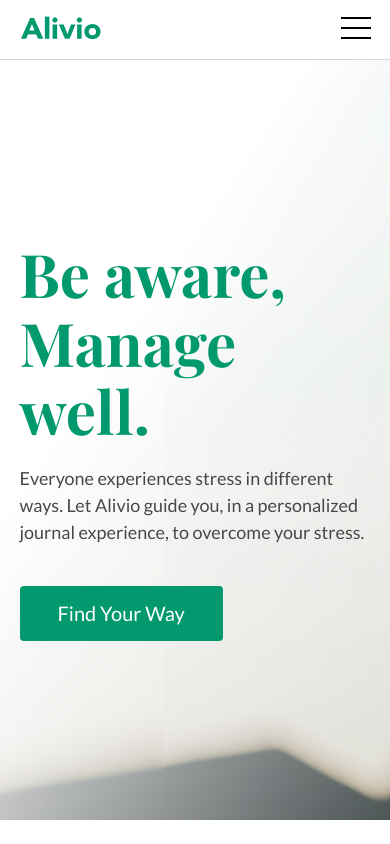
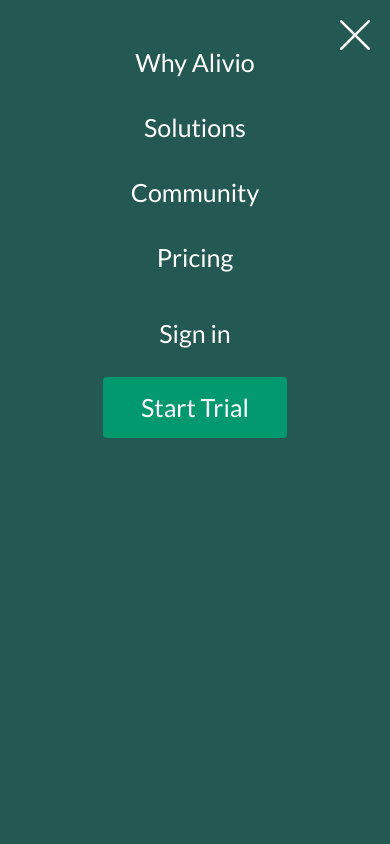
Before and after one commit to Nizrum/alivio, a plain HTML site: page index.html in a window 390 px wide. Both pictures are taken after a click on the button 355 px from the left and 29 px from the top of the page. Shown: the top 844 px of the page. Drawn offline with nearby package versions, Linux system fonts and the light colour scheme.

Commit message:
Сверстал мобильное меню
Сверстал мобильное меню.

```diff
--- a/index.html
+++ b/index.html
@@ -46,6 +46,42 @@
                         <line y1="21" x2="30" y2="21" stroke="black" stroke-width="2" />
                     </svg>
                 </button>
+                <div class="header__mobile-menu mobile-menu">
+                    <button class="mobile-menu__close-button">
+                        <svg width="18" height="18" viewBox="0 0 18 18" fill="none" xmlns="http://www.w3.org/2000/svg">
+                            <g clip-path="url(#clip0_239_502)">
+                                <path
+                                    d="M10.0551 9.00517L17.7709 1.28931C18.0687 1.0017 18.077 0.527154 17.7894 0.229355C17.5018 -0.0684448 17.0272 -0.0767024 16.7294 0.210907C16.7232 0.216924 16.7171 0.223074 16.711 0.229355L8.99508 7.94522L1.27921 0.229311C0.981408 -0.0582986 0.506861 -0.050041 0.219251 0.247758C-0.0613304 0.538267 -0.0613304 0.998802 0.219251 1.28931L7.93512 9.00517L0.219251 16.721C-0.0734093 17.0137 -0.0734093 17.4883 0.219251 17.781C0.511956 18.0736 0.986503 18.0736 1.27921 17.781L8.99508 10.0651L16.7109 17.781C17.0087 18.0686 17.4833 18.0603 17.7709 17.7625C18.0514 17.472 18.0514 17.0115 17.7709 16.721L10.0551 9.00517Z"
+                                    fill="#ffffff" />
+                            </g>
+                            <defs>
+                                <clipPath id="clip0_239_502">
+                                    <rect width="18" height="18" fill="white" />
+                                </clipPath>
+                            </defs>
+                        </svg>
+                    </button>
+                    <nav class="mobile-menu__menu">
+                        <ul class="mobile-menu__links">
+                            <li class="mobile-menu__link">
+                                <a href="#">Why Alivio</a>
+                            </li>
+                            <li class="mobile-menu__link">
+                                <a href="#">Solutions</a>
+                            </li>
+                            <li class="mobile-menu__link">
+                                <a href="#">Community</a>
+                            </li>
+                            <li class="mobile-menu__link">
+                                <a href="#">Pricing</a>
+                            </li>
+                        </ul>
+                    </nav>
+                    <div class="mobile-menu__buttons">
+                        <a href="#" class="mobile-menu__sign-link">Sign in</a>
+                        <a href="#" class="mobile-menu__button button button_small">Start Trial</a>
+                    </div>
+                </div>
             </div>
         </div>
     </header>
@@ -205,5 +241,6 @@
             </div>
         </div>
     </footer>
+    <script src="/js/script.js"></script>
 </body>
 </html>
--- a/js/script.js
+++ b/js/script.js
@@ -0,0 +1,12 @@
+const mobileMenu = document.querySelector(".mobile-menu");
+const mobileMenuButton = document.querySelector(".header__menu-button");
+const mobileMenuCloseButton = document.querySelector(".mobile-menu__close-button");
+const body = document.querySelector("body");
+
+function toggleMenu() {
+    mobileMenu.classList.toggle("mobile-menu_active");
+    body.classList.toggle("no-scroll");
+}
+
+mobileMenuButton.addEventListener('click', toggleMenu);
+mobileMenuCloseButton.addEventListener('click', toggleMenu);
--- a/scss/style.scss
+++ b/scss/style.scss
@@ -97,6 +97,85 @@
 
     &_small {
         padding: 13px 50px;
+    }
+}
+
+.mobile-menu {
+    position: fixed;
+    top: 0;
+    left: 0;
+    background-color: $green-900;
+    width: 100%;
+    height: 100vh;
+    z-index: 10;
+    display: none;
+    flex-direction: column;
+    align-items: center;
+    padding: 50px;
+
+    &_active {
+        display: flex;
+    }
+
+    &__close-button {
+        position: absolute;
+        top: 15px;
+        right: 15px;
+        background-color: transparent;
+        width: 40px;
+        height: 40px;
+        display: flex;
+        align-items: center;
+        justify-content: center;
+
+        svg {
+            width: 30px;
+            height: 30px;
+        }
+    }
+
+    &__links {
+        flex-direction: column;
+        margin-bottom: 50px;
+    }
+
+    &__link {
+        font-size: 25px;
+        line-height: 100%;
+        margin-bottom: 40px;
+        text-align: center;
+
+        a {
+            color: #ffffff;
+        }
+
+        &:last-child {
+            margin-bottom: 0;
+        }
+
+        &:hover {
+            text-decoration: underline;
+        }
+    }
+
+    &__buttons {
+        display: flex;
+        flex-direction: column;
+        align-items: center;
+    }
+
+    &__sign-link {
+        color: #ffffff;
+        margin-bottom: 30px;
+        font-size: 25px;
+
+        &:hover {
+            text-decoration: underline;
+        }
+    }
+
+    &__button {
+        font-size: 25px;
     }
 }
 
@@ -424,6 +503,10 @@
             text-decoration: underline;
         }
     }
+}
+
+.no-scroll {
+    overflow: hidden;
 }
 
 @media (max-width: 1440px) {
```
Also changed, not shown: css/style.css.
